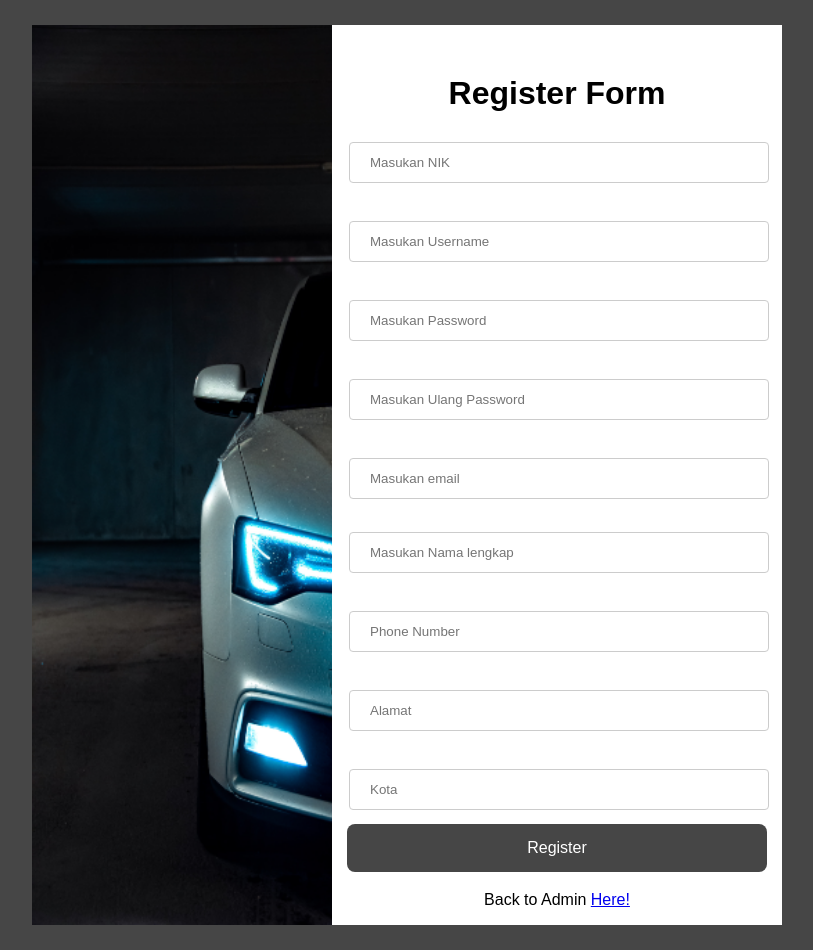
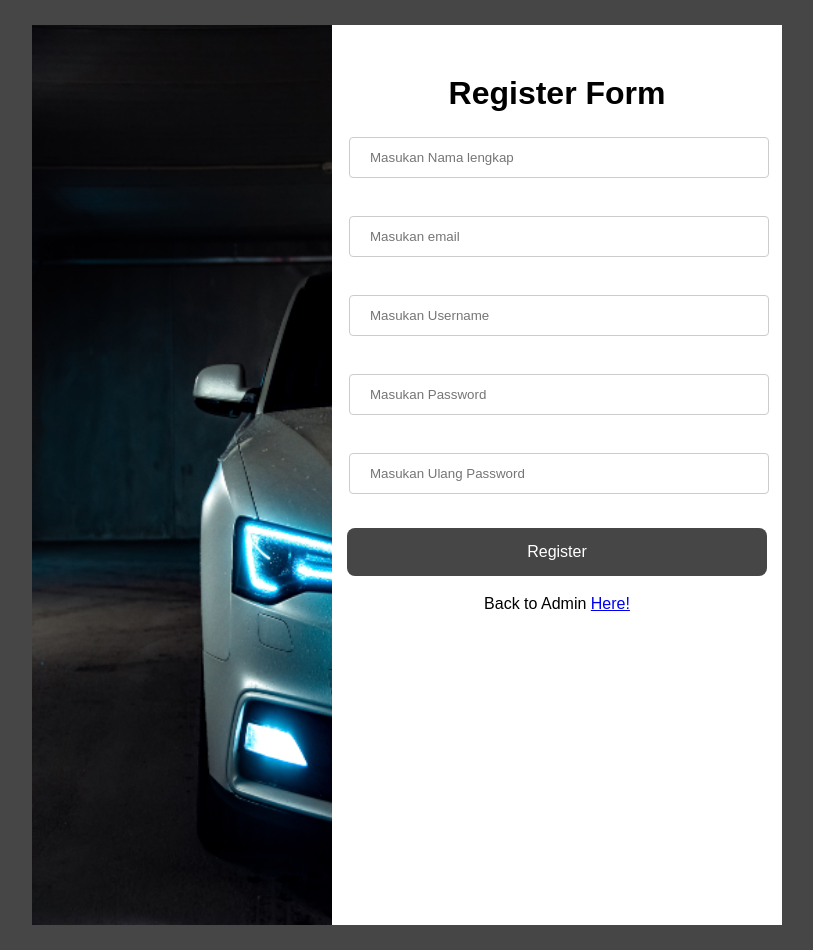
Before and after one commit to roycesteven/PROYEK-WEB, a PHP site: page /register-admin.php in a window 1280 px wide. Shown: the whole page, without its empty margins (233-1046 px from the left). Run offline with PHP 8.4, Linux system fonts and the light colour scheme.

Commit message:
revisi minor

```diff
--- a/confirmation.php
+++ b/confirmation.php
@@ -25,7 +25,7 @@ if(isset($_SESSION["message"])){
                 <div class="kiri">
                     <a href="index.php" class="logo" style="color: white;">Indo<span style="color: green;">Suroboyo</span></a>
                     <a href="produk-list.php" style="padding-top: 20px; box-sizing: border-box;">Products</a>
-                    <a href="#container2" style="padding-top:20px; box-sizing: border-box;">About Us</a>
+                    <a href="index.php#container2" style="padding-top:20px; box-sizing: border-box;">About Us</a>
                 </div>
                 <div class="kanan">
                 <?php
--- a/controller/control-order.php
+++ b/controller/control-order.php
@@ -79,6 +79,8 @@ if($nik==0){
       unset($_SESSION["carts"]);
       unset($_SESSION['date_mulai']);
       unset($_SESSION['date_akhir']);
+      unset($_SESSION['tanggal_mulai']);
+      unset($_SESSION['tanggal_akhir']);
       header("Location: ../confirmation.php");
       }
 }
--- a/order-form.php
+++ b/order-form.php
@@ -65,7 +65,7 @@
                 <div class="kiri">
                 <a href="index.php" class="logo" style="color: white;">Indo<span style="color: green;">Suroboyo</span></a>
                     <a href="produk-list.php">Products</a>
-                    <a href="#container2">About Us</a>
+                    <a href="index.php#container2">About Us</a>
                 </div>
                 <div class="kanan">
                     <?php
--- a/produk-details.php
+++ b/produk-details.php
@@ -29,7 +29,7 @@
                 <div class="kiri">
                     <a href="index.php" class="logo" style="color: white;">Indo<span style="color: green;">Suroboyo</span></a>
                     <a href="produk-list.php" style="padding-top: 20px; box-sizing: border-box;">Products</a>
-                    <a href="#container2" style="padding-top:20px; box-sizing: border-box;">About Us</a>
+                    <a href="index.php#container2" style="padding-top:20px; box-sizing: border-box;">About Us</a>
                 </div>
                 <div class="kanan">
                 <?php
@@ -107,7 +107,7 @@
                             <form action="./controller/control-details.php" method="POST">
                                                 <input type="hidden" name="action" value="delete">
                                                 <input type="hidden" name="id" value="<?=  $value['id']?>">
-                                                <button type="submit" name="submit_proceed" value="Add to Cart">Remove from Cart</button>
+                                                <button type="submit" name="submit_proceed" value="Add to Cart" style="font-size: 20px;">Remove from Cart</button>
                                             </form>
                             <?php
                         }
--- a/register-admin.php
+++ b/register-admin.php
@@ -24,8 +24,13 @@
                     <input type="hidden" name="action" value="addUser">
                         <table>
                             <tr>
+                                <td style="padding-top: 15px; ">
+                                    <input style="margin-left: 15px;" type="text" id="nama" name="nama" placeholder="Masukan Nama lengkap" required>
+                                </td>
+                            </tr>
+                            <tr>
                                 <td style="padding-top: 20px; ">
-                                    <input style="margin-left: 15px;" type="number" name="nik" id="nik" placeholder="Masukan NIK" required>
+                                    <input style="margin-left: 15px;" type="email" id="email" name="email" placeholder="Masukan email" required><br>
                                 </td>
                             </tr>
                             <tr>
@@ -39,35 +44,9 @@
                                 </td>
                             </tr>
                             <tr>
-                                <td style="padding-top: 20px;">
+                                <td style="padding-top: 20px; padding-bottom: 20px;">
                                 <input
                                 style="margin-left: 15px;" type="password" id="repwd" name="repwd" placeholder="Masukan Ulang Password" required>
-                                </td>
-                            </tr>
-                            <tr>
-                                <td style="padding-top: 20px; ">
-                                    <input style="margin-left: 15px;" type="email" id="email" name="email" placeholder="Masukan email" required><br>
-                                </td>
-                            </tr>
-                            <tr>
-                                <td style="padding-top: 15px; padding-bottom: 20px;">
-                                    <input style="margin-left: 15px;" type="text" id="nama" name="nama" placeholder="Masukan Nama lengkap" required>
-                                </td>
-                            </tr>
-
-                            <tr>
-                                <td>
-                                    <input style="margin-left: 15px;"  type="tel" id="phone" name="phone" placeholder="Phone Number" required>
-                                </td>
-                            </tr>
-                            <tr>
-                                <td style="padding-top: 20px;">
-                                    <input style="margin-left: 15px;" type="text" id="alamat" name="alamat" placeholder="Alamat" required>
-                                </td>
-                            </tr>
-                            <tr>
-                                <td style="padding-top: 20px;">
-                                    <input style="margin-left: 15px;" type="text" id="kota" name="kota" placeholder="Kota" required>
                                 </td>
                             </tr>
                         </table>
--- a/user-header-pesanan.php
+++ b/user-header-pesanan.php
@@ -49,7 +49,7 @@
                 <div class="kiri">
                 <a href="index.php" class="logo" style="color: white;">Indo<span style="color: green;">Suroboyo</span></a>
                     <a href="produk-list.php" style="padding-top: 20px">Products</a>
-                    <a href="#container2" style="padding-top:20px">About Us</a>
+                    <a href="index.php#container2" style="padding-top:20px">About Us</a>
                 </div>
                 <div class="kanan">
                     <?php
@@ -134,7 +134,7 @@
                                 ?>
                             <td>
 
-                                <a href="admin-header-pesanan.php?action=detail&id=<?= $value['order_id'] ?>">
+                                <a href="user-header-pesanan.php?action=detail&id=<?= $value['order_id'] ?>">
                                          <button class="detail-button"><span> Detail </span></button>
                                 </a>
 
```
Also changed, not shown: carts.php (+8 -1 lines), controller/control-details.php (+8 -4 lines).
